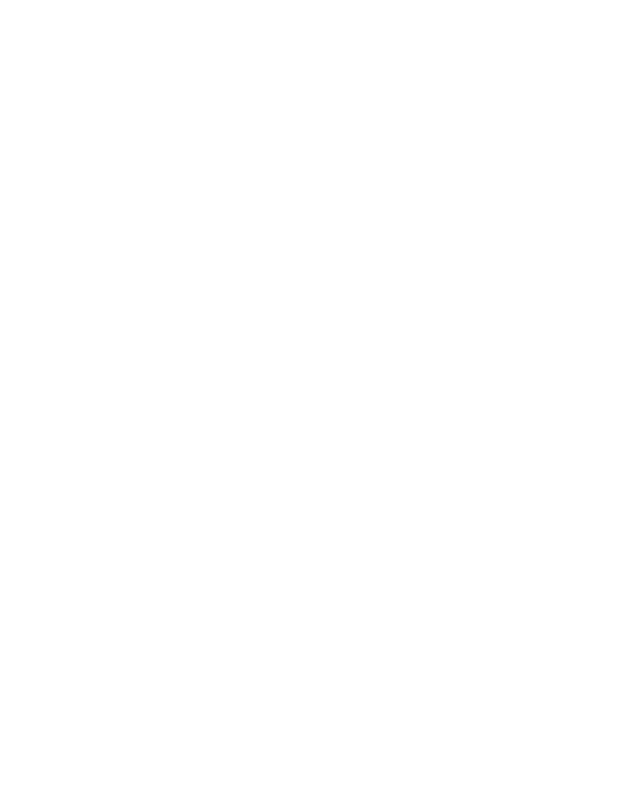
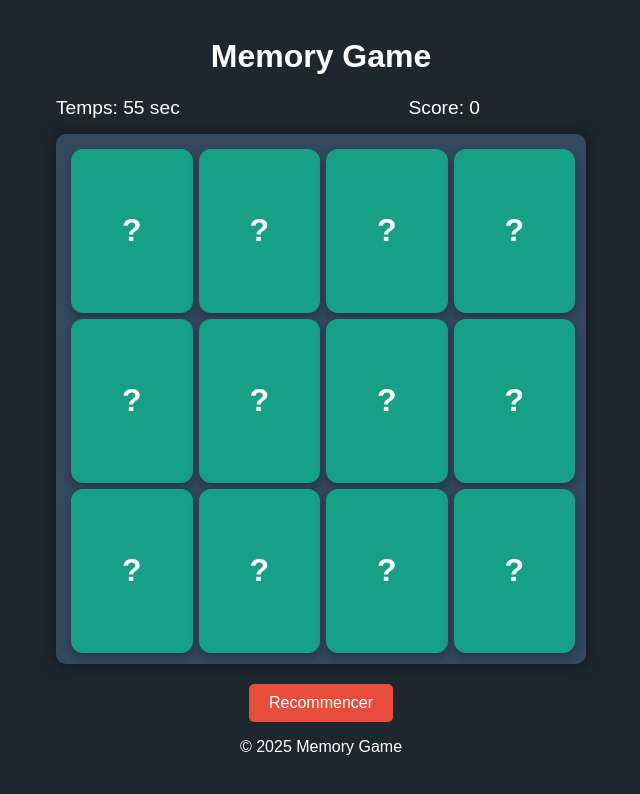
Before and after one commit to DevManel/Memory_Game, a plain HTML site: page index.html in a window 1280 px wide. Shown: the whole page, without its empty margins (319-959 px from the left). Drawn offline with Linux system fonts and the light colour scheme.

Commit message:
memorygame

```diff
--- a/css/style.css
+++ b/css/style.css
@@ -0,0 +1,130 @@
+/* Reset et style général */
+body {
+    font-family: 'Arial', sans-serif;
+    text-align: center;
+    background-color: #1e272e;
+    color: white;
+    margin: 0;
+    padding: 0;
+    display: flex;
+    flex-direction: column;
+    align-items: center;
+    height: 100vh;
+    justify-content: center;
+}
+
+/* Titre */
+h1 {
+    margin-top: 10px;
+    font-size: 2rem;
+}
+
+/* Informations du jeu */
+#game-info {
+    display: flex;
+    justify-content: space-between;
+    width: 80%;
+    max-width: 600px;
+    font-size: 1.2rem;
+    margin-bottom: 15px;
+}
+
+/* Plateau de jeu */
+#game-board {
+    display: grid;
+    grid-template-columns: repeat(auto-fit, minmax(100px, 1fr));
+    gap: 10px;
+    width: 80vw; /* Occupe 80% de la largeur de l'écran */
+    max-width: 500px; /* Largeur max */
+    aspect-ratio: 1; /* Toujours carré */
+    padding: 15px;
+    background-color: #34495e; /* Couleur gris-bleu du plateau */
+    border-radius: 10px;
+    box-shadow: 0 0 15px rgba(0, 0, 0, 0.5);
+}
+
+/* Style des cartes */
+.card {
+    display: flex;
+    justify-content: center;
+    align-items: center;
+    background-color: #16a085; /* Un bleu-vert doux */
+    border-radius: 12px;
+    box-shadow: 0 4px 10px rgba(0, 0, 0, 0.3);
+    width: 100%;
+    height: 100%;
+    font-size: 2rem;
+    font-weight: bold;
+    cursor: pointer;
+    transition: transform 0.3s ease, background 0.3s ease, box-shadow 0.3s ease, border-color 0.3s ease;
+    aspect-ratio: 2 / 3; /* Forme rectangulaire */
+    position: relative;
+    overflow: hidden;
+    border: 2px solid #16a085; /* Bordure assortie à la couleur de fond */
+}
+
+/* Effet de survol */
+.card:hover {
+    transform: scale(1.05);
+    box-shadow: 0 6px 15px rgba(0, 0, 0, 0.4);
+    border-color: #1abc9c; /* Bordure légèrement plus claire */
+    background-color: #1abc9c; /* Couleur de survol plus lumineuse */
+}
+
+/* Cartes retournées */
+.card.flipped {
+    background-color: #ecf0f1; /* Un fond clair pour les cartes retournées */
+    color: #16a085; /* Couleur du texte assortie à la couleur des cartes */
+    transform: rotateY(180deg);
+    transition: transform 0.5s ease;
+    box-shadow: 0 6px 15px rgba(0, 0, 0, 0.3);
+    border-color: #3498db; /* Bordure bleue claire pour les cartes retournées */
+}
+
+/* Mise en page responsive pour les cartes */
+@media (max-width: 600px) {
+    #game-board {
+        grid-template-columns: repeat(auto-fit, minmax(80px, 1fr)); /* Réduit la taille des cartes */
+    }
+
+    .card {
+        font-size: 1.5rem; /* Réduit la taille du texte pour les petits écrans */
+    }
+}
+
+/* Mise en page pour les très petits écrans */
+@media (max-width: 400px) {
+    .card {
+        font-size: 1.2rem; /* Encore plus petit pour les très petits écrans */
+    }
+}
+
+
+
+/* Bouton Rejouer */
+#controls {
+    margin-top: 20px;
+}
+
+button {
+    padding: 10px 20px;
+    font-size: 1rem;
+    background-color: #e74c3c;
+    color: white;
+    border: none;
+    border-radius: 5px;
+    cursor: pointer;
+    transition: background-color 0.3s ease;
+}
+
+button:hover {
+    background-color: #c0392b;
+}
+
+/* Message de jeu */
+#game-message {
+    margin-top: 20px;
+    font-size: 1.5rem;
+    color: #f39c12;
+    font-weight: bold;
+}
--- a/index.html
+++ b/index.html
@@ -1,11 +1,30 @@
 <!DOCTYPE html>
-<html lang="en">
+<html lang="fr">
 <head>
     <meta charset="UTF-8">
     <meta name="viewport" content="width=device-width, initial-scale=1.0">
-    <title>Document</title>
+    <meta name="description" content="Un jeu de mémoire amusant et interactif pour tester vos compétences de mémorisation.">
+    <title>Memory Game</title>
+    <link rel="stylesheet" href="css/style.css">
 </head>
 <body>
-
+    <header>
+        <h1>Memory Game</h1>
+    </header>
+    <main>
+        <div id="game-info">
+            <div id="timer">Temps: <span id="time">60</span> sec</div>
+            <div id="score">Score: <span id="score-value">0</span></div>
+        </div>
+        <section id="game-board"></section>
+        <div id="game-message"></div> <!-- Ajout de cet élément pour les messages -->
+        <div id="controls">
+            <button id="restart">Recommencer</button>
+        </div>
+    </main>
+    <footer>
+        <p>&copy; <span id="year"></span> Memory Game</p>
+    </footer>
+    <script src="js/app.js"></script>
 </body>
 </html>
--- a/js/app.js
+++ b/js/app.js
@@ -0,0 +1,133 @@
+document.addEventListener("DOMContentLoaded", () => {
+    document.getElementById("year").textContent = new Date().getFullYear();
+
+    // Liste de fruits pour créer des paires
+    let allEmojis = ["🍎", "🍌", "🍒", "🍇", "🍉", "🥝", "🍍", "🍑", "🍓", "🍊", "🍈", "🍋"];
+    let cardsArray = [];
+    let flippedCards = [];
+    let score = 0;
+    let timeLeft = 60;
+    let timer;
+
+    // Fonction de mélange des cartes
+    function shuffle(array) {
+        for (let i = array.length - 1; i > 0; i--) {
+            let j = Math.floor(Math.random() * (i + 1));
+            [array[i], array[j]] = [array[j], array[i]]; // Échange les éléments
+        }
+        return array; // Retourne le tableau mélangé
+    }
+
+    // Sélectionner un sous-ensemble d'emojis pour chaque partie
+    function getRandomCards() {
+        let selectedEmojis = [];
+
+        // Choisir 6 fruits au hasard pour créer des paires
+        while (selectedEmojis.length < 6) {
+            let randomIndex = Math.floor(Math.random() * allEmojis.length);
+            let emoji = allEmojis[randomIndex];
+            if (!selectedEmojis.includes(emoji)) {
+                selectedEmojis.push(emoji);
+            }
+        }
+
+        // Dupliquer les fruits pour en faire des paires
+        let pairedCards = [...selectedEmojis, ...selectedEmojis];
+
+        // Mélanger les cartes
+        return shuffle(pairedCards);
+    }
+
+    // Afficher un message au-dessus du plateau
+    function showMessage(message) {
+        document.getElementById("game-message").innerText = message;
+    }
+
+    // Initialiser le jeu
+    function startGame() {
+        cardsArray = getRandomCards();
+        score = 0;
+        timeLeft = 60;
+        flippedCards = [];
+        document.getElementById("score-value").innerText = score;
+        document.getElementById("time").innerText = timeLeft;
+
+        displayCards();
+
+        clearInterval(timer);
+        timer = setInterval(updateTimer, 1000);
+
+        showMessage(""); // Réinitialise le message au début
+    }
+
+    // Afficher les cartes sur le plateau
+    function displayCards() {
+        let gameBoard = document.getElementById("game-board");
+        gameBoard.innerHTML = ""; // Réinitialiser le plateau à chaque début de jeu
+
+        cardsArray.forEach(card => {
+            let cardElement = document.createElement("div");
+            cardElement.classList.add("card");
+            cardElement.dataset.value = card;
+            cardElement.innerText = "?"; // Affichage initial
+
+            cardElement.addEventListener("click", flipCard);
+
+            gameBoard.appendChild(cardElement);
+        });
+    }
+
+    // Retourner une carte lorsqu'elle est cliquée
+    function flipCard() {
+        if (flippedCards.length < 2 && !this.classList.contains("flipped")) {
+            this.innerText = this.dataset.value;
+            this.classList.add("flipped");
+            flippedCards.push(this);
+
+            if (flippedCards.length === 2) {
+                setTimeout(checkMatch, 500);
+            }
+        }
+    }
+
+    // Vérifier si les cartes retournées sont identiques
+    function checkMatch() {
+        let [card1, card2] = flippedCards;
+
+        if (card1.dataset.value === card2.dataset.value) {
+            flippedCards = [];
+            score++;
+            document.getElementById("score-value").innerText = score;
+
+            if (score === cardsArray.length / 2) {
+                clearInterval(timer);
+                setTimeout(() => showMessage("Bravo, vous avez gagné !"), 300);
+            }
+        } else {
+            setTimeout(() => {
+                card1.innerText = "?";
+                card2.innerText = "?";
+                card1.classList.remove("flipped");
+                card2.classList.remove("flipped");
+                flippedCards = [];
+            }, 1000);
+        }
+    }
+
+    // Mettre à jour le timer chaque seconde
+    function updateTimer() {
+        timeLeft--;
+        document.getElementById("time").innerText = timeLeft;
+
+        if (timeLeft === 0) {
+            clearInterval(timer);
+            showMessage("Temps écoulé !");
+            document.querySelectorAll(".card").forEach(card => card.removeEventListener("click", flipCard));
+        }
+    }
+
+    // Démarrer une nouvelle partie lorsque le bouton est cliqué
+    document.getElementById("restart").addEventListener("click", startGame);
+
+    startGame();
+});
```
